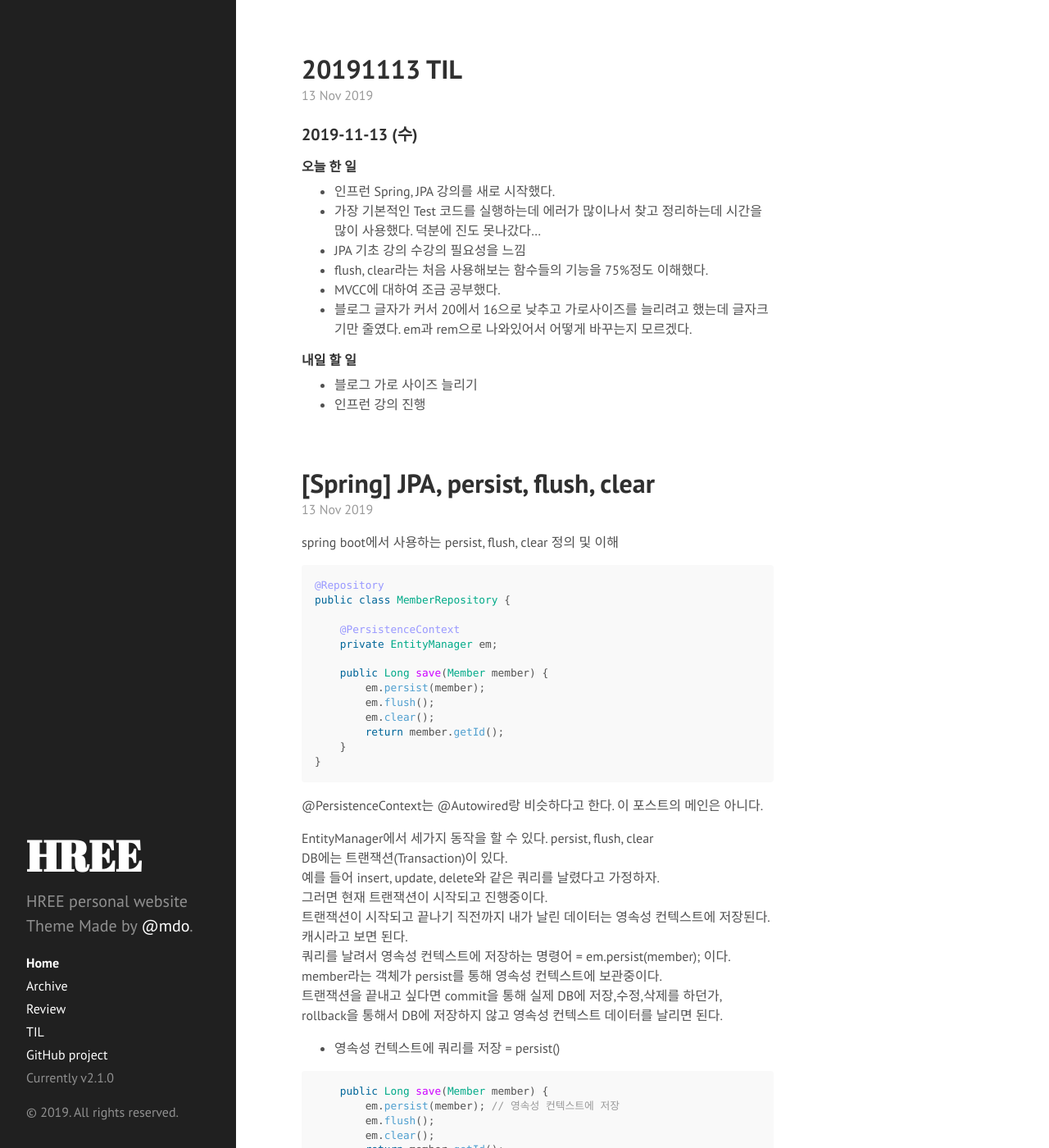
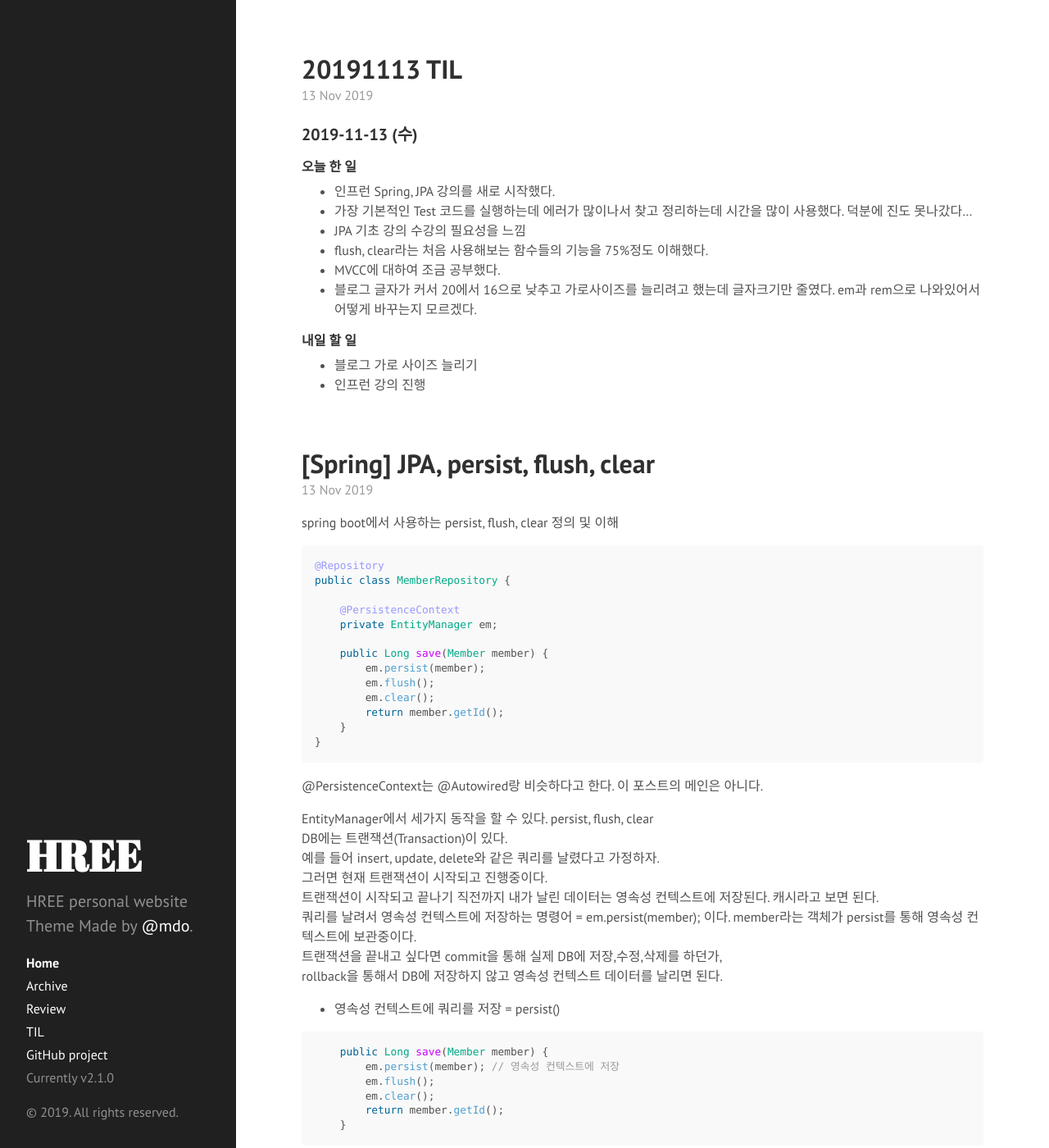
Before and after one commit to apalsl/apalsl-old.github.io, a Jekyll site: the page built from index.html, in a window 1280 px wide and 1400 px high. Shown: the whole window at 82% size. Built offline with Jekyll 4.4.1, drawn with Linux system fonts in a browser that asks for light colours; Markdown is read by kramdown in place of the engine named in the settings; the list of posts is cut into pages by our own code.

Commit message:
Update poole.css

```diff
--- a/public/css/poole.css
+++ b/public/css/poole.css
@@ -49,12 +49,12 @@ body {
 
 html {
   font-family: "Helvetica Neue", Helvetica, Arial, sans-serif;
-  font-size: 16px;
+  font-size: 14px;
   line-height: 1.5;
 }
 @media (min-width: 38em) {
   html {
-    font-size: 20px;
+    font-size: 14px;
   }
 }
 
@@ -286,7 +286,7 @@ tbody tr:nth-child(odd) th {
  */
 
 .container {
-  max-width: 38rem;
+  /* max-width: 45rem; */
   padding-left:  1rem;
   padding-right: 1rem;
   margin-left:  auto;
```
